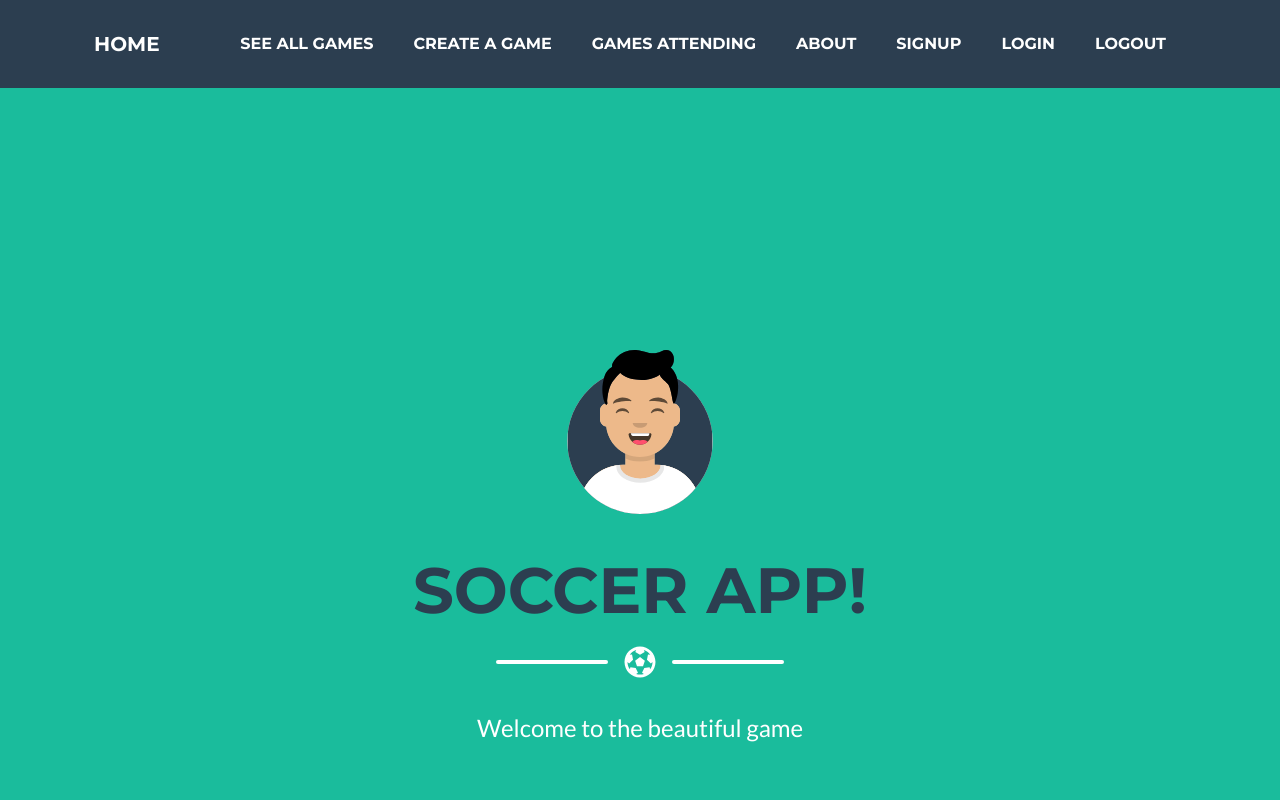
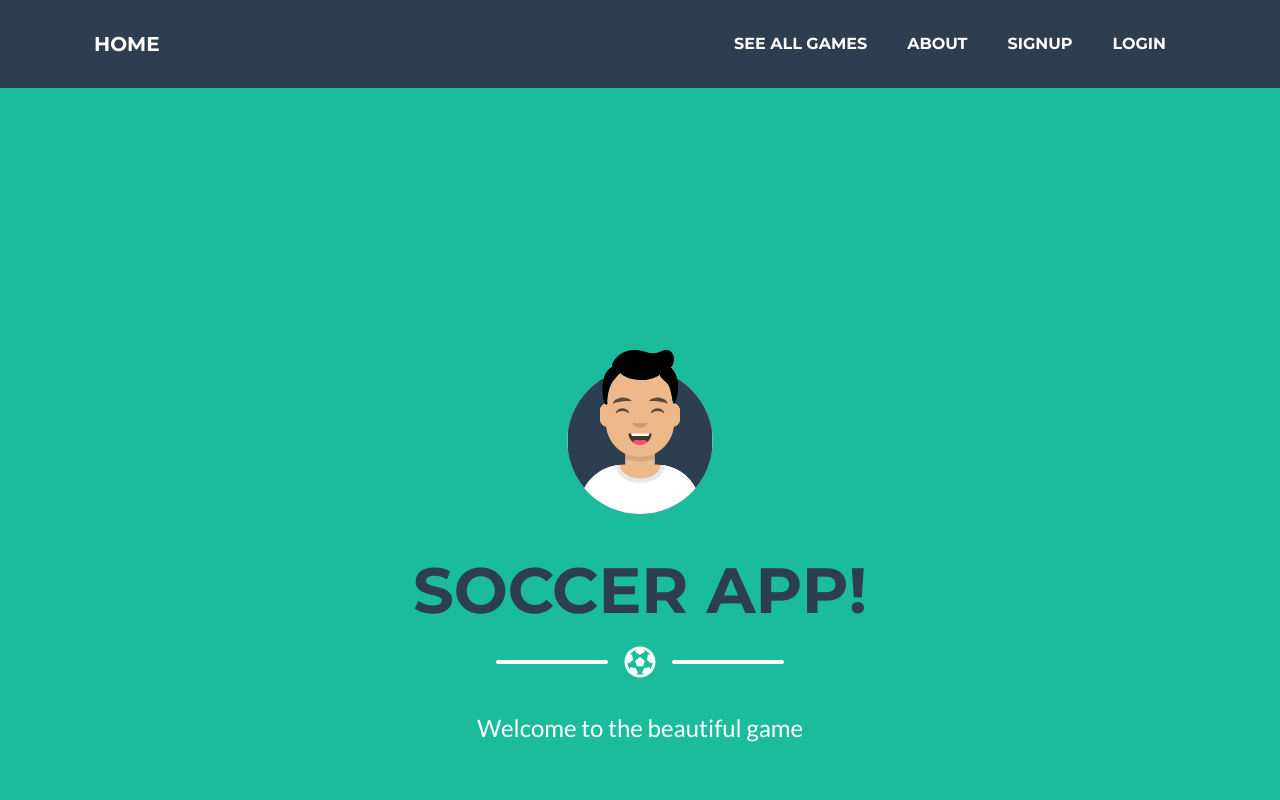
Before and after one commit to ernestomelchor/capstone_frontend_vuejs, a Vue app: page / in a window 1280 px wide. Shown: the top 800 px of the page. Built offline with nearby package versions, Linux system fonts and the light colour scheme.

Commit message:
add ability to see certain pages depending on whether or not you are logged in

```diff
--- a/src/App.vue
+++ b/src/App.vue
@@ -35,13 +35,13 @@
                 href="/games"
               >See All Games</a>
             </li>
-            <li class="nav-item mx-0 mx-lg-1">
+            <li v-if="jwt" class="nav-item mx-0 mx-lg-1">
               <a
                 class="nav-link py-3 px-0 px-lg-3 rounded js-scroll-trigger"
                 href="/games/new"
               >Create a Game</a>
             </li>
-            <li class="nav-item mx-0 mx-lg-1">
+            <li v-if="jwt" class="nav-item mx-0 mx-lg-1">
               <a
                 class="nav-link py-3 px-0 px-lg-3 rounded js-scroll-trigger"
                 href="/player_games"
@@ -50,13 +50,13 @@
             <li class="nav-item mx-0 mx-lg-1">
               <a class="nav-link py-3 px-0 px-lg-3 rounded js-scroll-trigger" href="/about">About</a>
             </li>
-            <li class="nav-item mx-0 mx-lg-1">
+            <li v-if="!jwt" class="nav-item mx-0 mx-lg-1">
               <a class="nav-link py-3 px-0 px-lg-3 rounded js-scroll-trigger" href="/signup">Signup</a>
             </li>
-            <li class="nav-item mx-0 mx-lg-1">
+            <li v-if="!jwt" class="nav-item mx-0 mx-lg-1">
               <a class="nav-link py-3 px-0 px-lg-3 rounded js-scroll-trigger" href="/login">Login</a>
             </li>
-            <li class="nav-item mx-0 mx-lg-1">
+            <li v-if="jwt" class="nav-item mx-0 mx-lg-1">
               <a class="nav-link py-3 px-0 px-lg-3 rounded js-scroll-trigger" href="/logout">Logout</a>
             </li>
           </ul>
@@ -159,6 +159,19 @@
 export default {
   mounted: function() {
     setupTheme();
+  },
+  data: function() {
+    return {
+      jwt: null
+    };
+  },
+  created: function() {
+    this.setJwt();
+  },
+  methods: {
+    setJwt: function() {
+      this.jwt = localStorage.jwt;
+    }
   }
 };
 </script>
```
